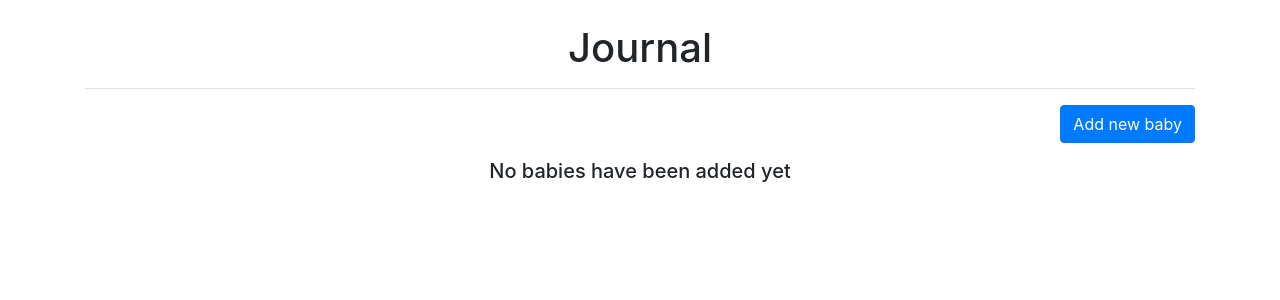
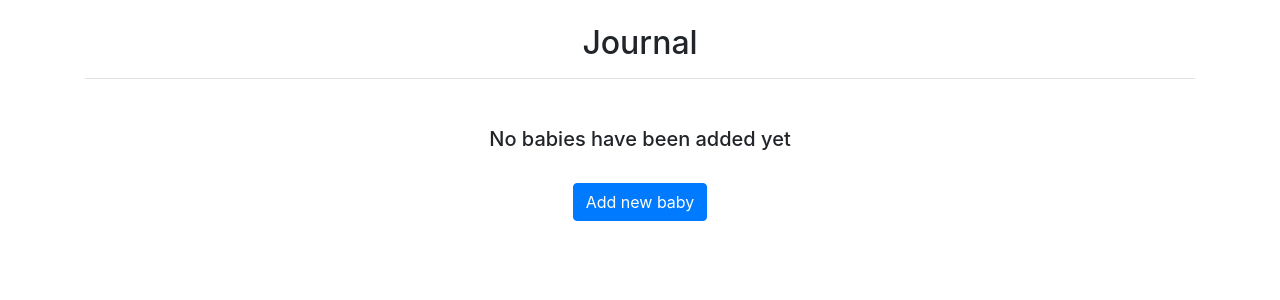
Before and after one commit to fpelletier-gh/baby-journal-MVC, a Django app: page /babies/ in a window 1280 px wide. Shown: the part 58-358 px from the top of the page. Run offline with Django 3.2, Linux system fonts and the light colour scheme; the visitor is signed in with stand-in values (Sample User, id 1); data that the repository does not hold is empty; some libraries are stand-ins or nearby versions.

Commit message:
refactor the layout and code formatting

```diff
--- a/baby_logs/templates/baby_logs/babies.html
+++ b/baby_logs/templates/baby_logs/babies.html
@@ -1,12 +1,12 @@
 {% extends "baby_logs/base.html" %}
 {% block page_header %}
-  <h1 class="text-center">Journal</h1>
+    <h2 class="text-center">Journal</h2>
 {% endblock page_header %}
 
 {% block content %}
-  <div class="d-flex justify-content-end">
-    <a class="btn btn-primary mt-2" href="{% url 'baby_logs:new_baby' %}">Add new baby</a>
-  </div>
+    <div class="container pt-4">
+        <div class="row justify-content-center">
+            <div class="col col-md-8 col-lg-6">
                 <div class="list-group py-3">
                     {% for baby in babies %}
                         <div class="list-group-item list-group-item-action d-flex justify-content-between align-items-center">
@@ -17,5 +17,10 @@
                         <h5 class="text-center">No babies have been added yet</h5>
                     {% endfor %}
                 </div>
+                <div class="d-flex justify-content-center">
+                    <a class="btn btn-primary mt-2" href="{% url 'baby_logs:new_baby' %}">Add new baby</a>
+                </div>
+            </div>
+        </div>
     </div>
 {% endblock content %}
```
Lines whose indentation alone changed are shown as unchanged.
